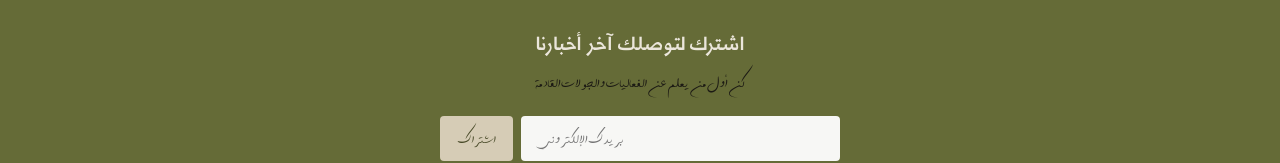
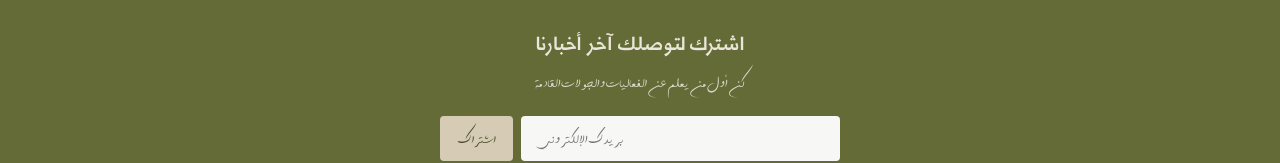
Before and after one commit to aldirwazasa/aldirwaza.org, a plain HTML site: page index.html in a window 1280 px wide. Shown: the part 2529-2692 px from the top of the page. Drawn offline with Linux system fonts and the light colour scheme.

Commit message:
Update index.html

```diff
--- a/index.html
+++ b/index.html
@@ -322,7 +322,7 @@ html[lang="en"] .contact-link:hover{transform:translateX(4px);}
 /* ── Newsletter ── */
 .newsletter-bar{background:var(--olive);padding:2.75rem 2rem;text-align:center;}
 .newsletter-bar h3{font-family:var(--ft);font-weight:700;font-size:1.38rem;color:var(--cream);margin-bottom:.38rem;}
-.newsletter-bar p{color:rgba(253 251 248,.75);margin-bottom:1.3rem;font-size:.9rem;}
+.newsletter-bar p{color:rgba(253, 251, 248,.75);margin-bottom:1.3rem;font-size:.9rem;}
 .newsletter-form{display:flex;max-width:400px;margin:0 auto;gap:.45rem;}
 .newsletter-form input{flex:1;padding:.68rem .95rem;border:none;border-radius:4px;font-family:var(--fb);font-size:.9rem;background:rgba(255,255,255,.95);color:var(--ink);}
 <!-- .newsletter-form input:focus{outline:2px solid var(--dark-olive);} -->
```
